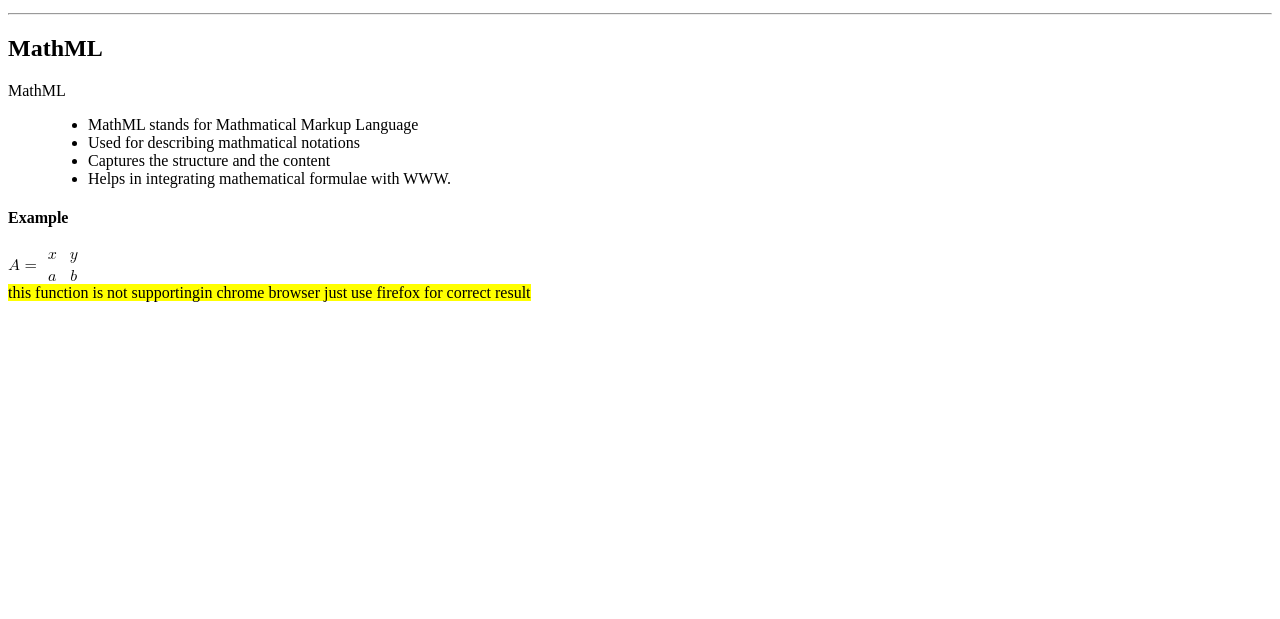
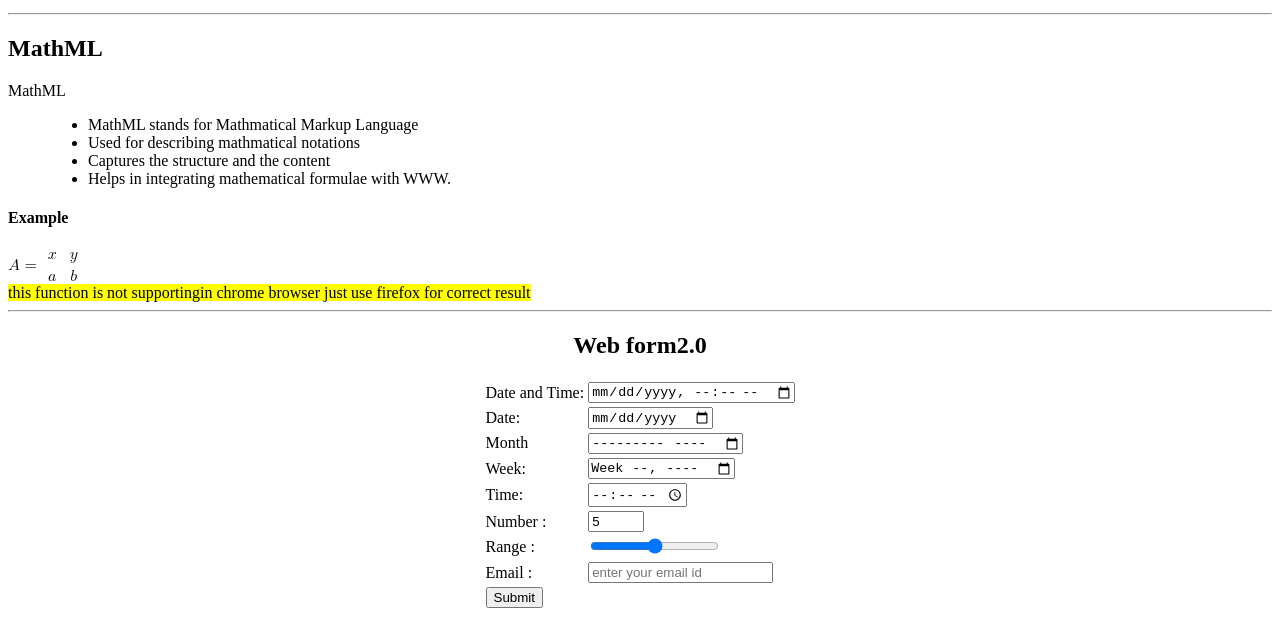
Before and after one commit to rabikrayadav/html-5, a plain HTML site: page index.html in a window 1280 px wide. Shown: the part 1763-2382 px from the top of the page. Before the commit the page ends 2073 px from the top, so only its background shows below. Drawn offline with Linux system fonts and the light colour scheme.

Commit message:
web form added

```diff
--- a/index.html
+++ b/index.html
@@ -173,6 +173,52 @@ ensures backward compatibility
 
 </div>
 
+<hr>
+
+<div><center>
+	<h2>Web form2.0</h2>
+	<form>
+		<table>
+			<tr>
+				<td>Date and Time:</td>
+				<td><input type="datetime-local" name="datetime"></td>
+			</tr>
+			<tr>
+				<td>Date:</td>
+				<td><input type="date" name="date"></td>
+			</tr>
+			<tr>
+				<td>Month</td>
+				<td><input type="Month" name="month"></td>
+			</tr>
+			<tr>
+				<td>Week:</td>
+				<td><input type="Week" name=""Week></td>
+			</tr>
+			<tr>
+				<td>Time:</td>
+				<td><input type="time" name="time"></td>
+			</tr>
+			<tr>
+				<td>Number : </td>
+				<td><input type="Number" name="number" min="0" max="10" step="1" value="5"></td>
+			</tr>
+			<tr>
+				<td>Range : </td>
+				<td><input type="range" name="range" min="0" max="10" step="1" value="5"></td>
+			</tr>
+			<tr>
+				<td>Email : </td>
+				<td><input type="email" name="email" placeholder="enter your email id"></td>
+			</tr>
+			<tr>
+				<td><input type="submit" name="submit"></td>
+			</tr>
+		</table>
+	</form>
+</center>
+</div>
+
 
 
 
```
